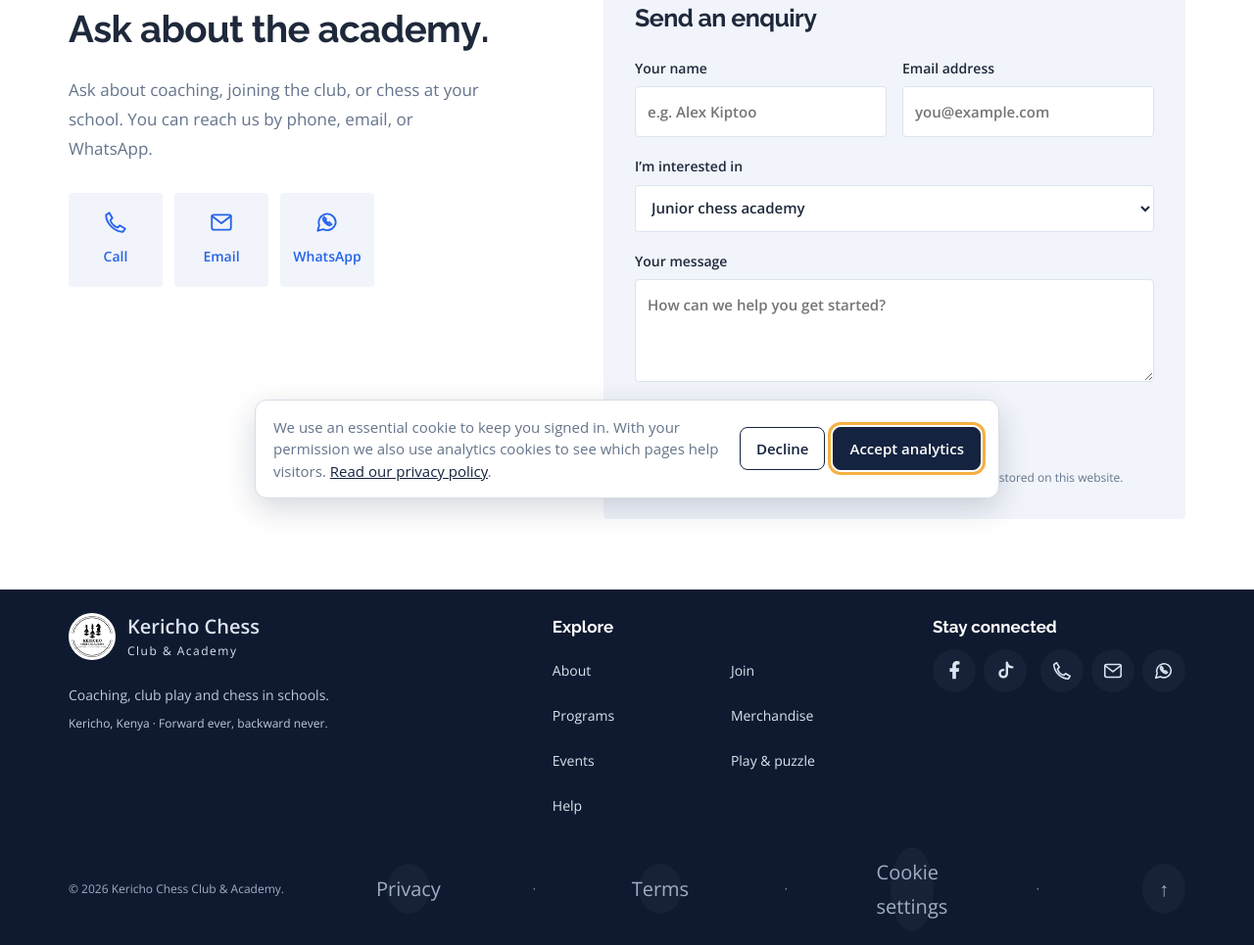
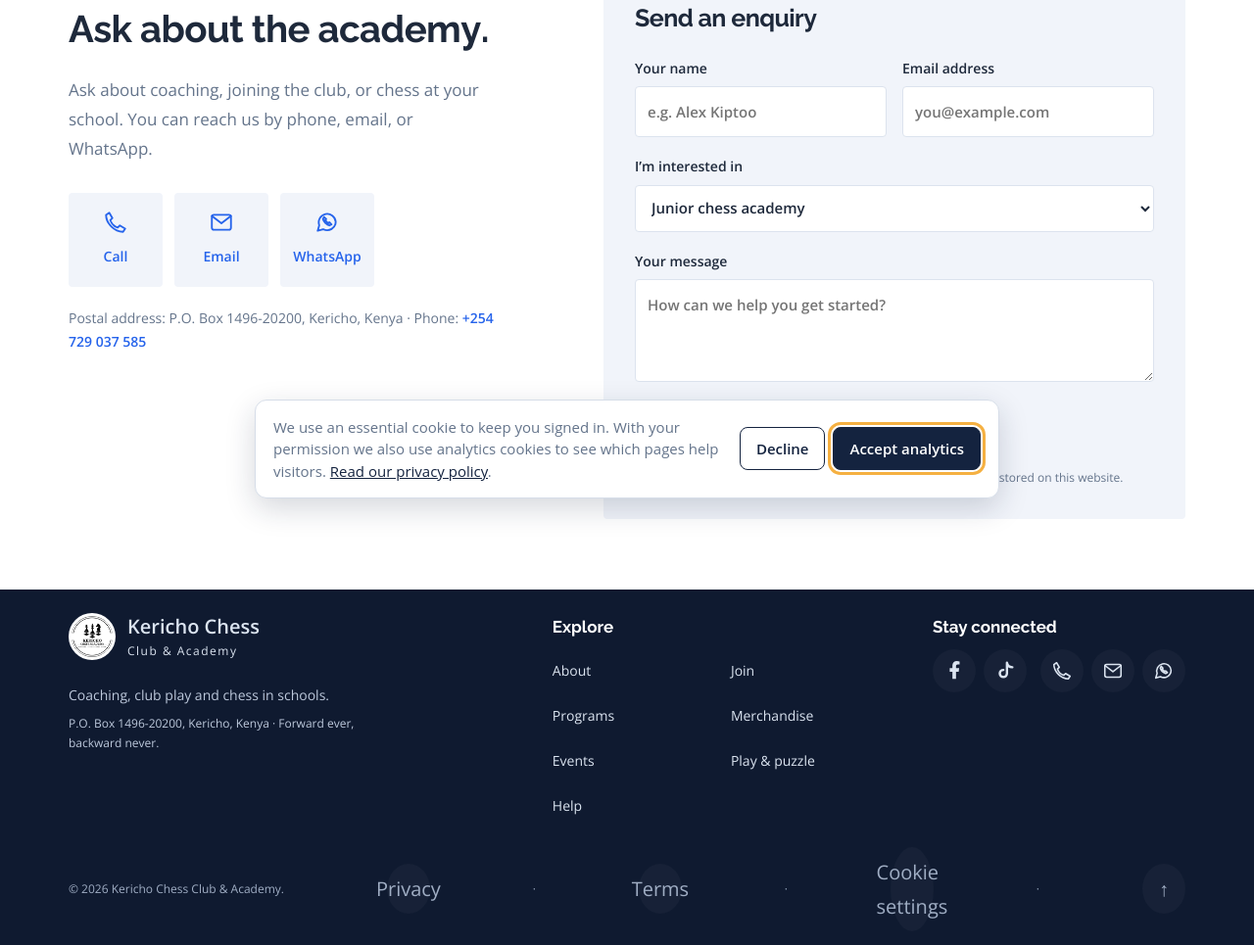
Before and after one commit to wambetebenjamin/Shem-Messo-Chess-site, a website: page contact.html in a window 1280 px wide. Shown: the part 279-1244 px from the top of the page at 98% size. Drawn offline with Linux system fonts and the light colour scheme.

Commit message:
Add postal address to Contact page and set GA4 measurement ID G-K7YSD5XBY6 on all pages
Co-authored-by: arena-agent <297053741+arena-agent@users.noreply.github.com>

```diff
--- a/assets/academy-pages.css
+++ b/assets/academy-pages.css
@@ -455,6 +455,15 @@
   stroke-linecap: round;
   stroke-linejoin: round;
 }
+.ck-design .contact-postal {
+  margin-top: 20px;
+  font-size: 14px;
+  color: var(--muted);
+}
+.ck-design .contact-postal a {
+  color: var(--blue);
+  font-weight: 600;
+}
 .ck-design .registration-experience {
   padding: 60px 0 72px;
 }
--- a/contact.html
+++ b/contact.html
@@ -10,7 +10,7 @@
     />
     <meta name="site-revision" content="basic-footer-repeating-hero-text" />
     <meta name="theme-color" content="#14233f" />
-    <meta name="analytics-id" content="" />
+    <meta name="analytics-id" content="G-K7YSD5XBY6" />
     <link rel="icon" href="/favicon.ico" sizes="48x48" />
     <link rel="icon" type="image/png" sizes="32x32" href="/assets/icons/favicon-32.png" />
     <link rel="icon" type="image/png" sizes="16x16" href="/assets/icons/favicon-16.png" />
@@ -196,6 +196,11 @@
                 ><span>WhatsApp</span></a
               >
             </div>
+            <p class="contact-postal">
+              Postal address: P.O. Box 1496-20200, Kericho, Kenya
+              <span aria-hidden="true">·</span> Phone:
+              <a href="tel:+254729037585">+254 729 037 585</a>
+            </p>
           </div>
           <form id="enquiry-form">
             <h3>Send an enquiry</h3>
@@ -259,8 +264,8 @@
           >
           <p>Coaching, club play and chess in schools.</p>
           <p class="footer-place">
-            Kericho, Kenya <span aria-hidden="true">·</span> Forward ever,
-            backward never.
+            P.O. Box 1496-20200, Kericho, Kenya
+            <span aria-hidden="true">·</span> Forward ever, backward never.
           </p>
         </div>
         <div class="footer-explore">
```
Also changed, not shown: 404.html (+1 -1 lines), about.html (+1 -1 lines), events.html (+1 -1 lines), help.html (+1 -1 lines), index.html (+1 -1 lines), merchandise.html (+1 -1 lines), play.html (+1 -1 lines), privacy.html (+1 -1 lines), programs.html (+1 -1 lines), registration.html (+1 -1 lines), terms.html (+1 -1 lines), thanks.html (+1 -1 lines).
